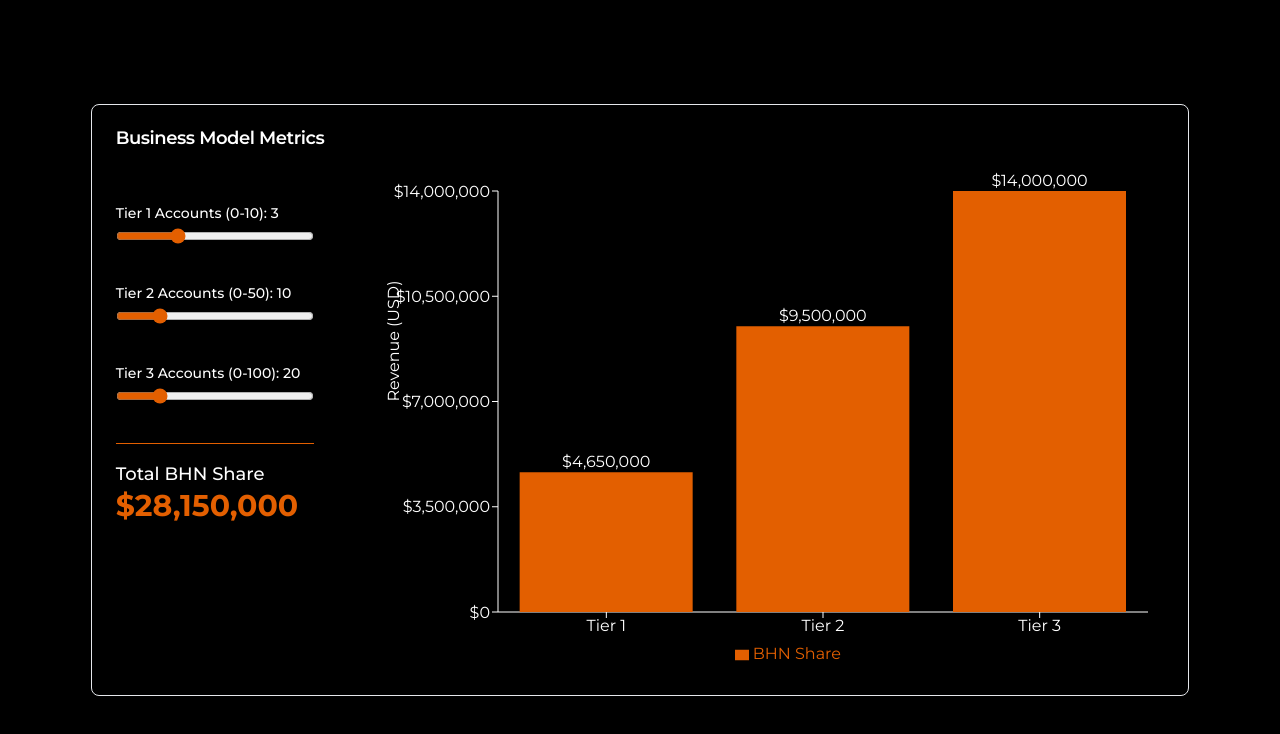
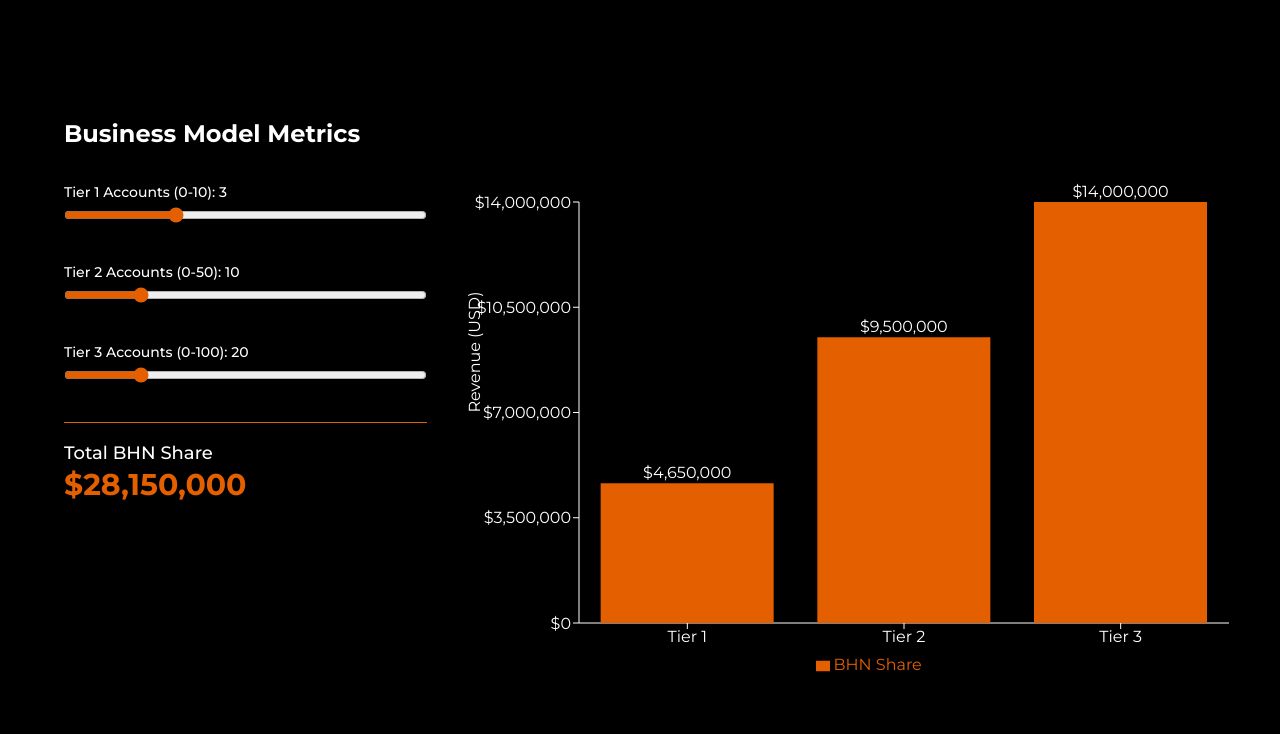
Before and after one commit to twocash/model-dashboard, a Next.js app: page / in a window 1280 px wide. Shown: the top 734 px of the page. Built offline with nearby package versions, Linux system fonts and the light colour scheme.

Commit message:
Complete layout overhaul with grid system

```diff
--- a/components/dashboard.tsx
+++ b/components/dashboard.tsx
@@ -1,6 +1,5 @@
 "use client"
 import React, { useState, Suspense } from 'react';
-import { Card, CardContent, CardHeader, CardTitle } from './ui/card';
 import dynamic from 'next/dynamic';
 
 const Chart = dynamic(() => import('./chart'), {
@@ -103,14 +102,11 @@
   };
 
   return (
-    <Card className="min-w-[1400px] bg-black text-white border-none shadow-none p-6">
-      <CardHeader>
-        <CardTitle className="text-2xl">Business Model Metrics</CardTitle>
-      </CardHeader>
-      <CardContent>
-        <div className="flex flex-row justify-between gap-16">
+    <div className="w-full bg-black text-white p-8">
+      <h1 className="text-2xl font-bold mb-8">Business Model Metrics</h1>
+      <div className="grid grid-cols-12 gap-8">
         {/* Left Column - Sliders and Total */}
-          <div className="w-1/4 flex flex-col space-y-8 pt-8">
+        <div className="col-span-4 space-y-8">
           <div>
             <label htmlFor="tier1" className="block text-sm font-medium mb-1">
               Tier 1 Accounts (0-10): {accountParams.tier1}
@@ -173,14 +169,13 @@
         </div>
 
         {/* Right Column - Chart */}
-          <div className="w-3/4">
+        <div className="col-span-8">
           <Suspense fallback={<div className="h-[500px] w-full flex items-center justify-center">Loading chart...</div>}>
             <Chart data={calculateMetrics()} formatCurrency={formatCurrency} />
           </Suspense>
         </div>
       </div>
-      </CardContent>
-    </Card>
+    </div>
   );
 };
 
```
Lines whose indentation alone changed are shown as unchanged.
